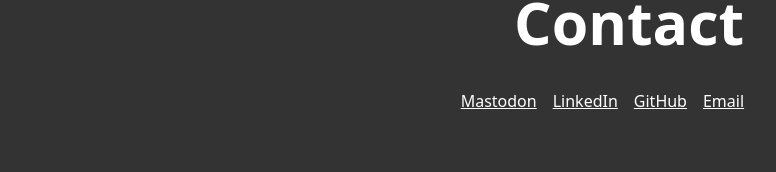
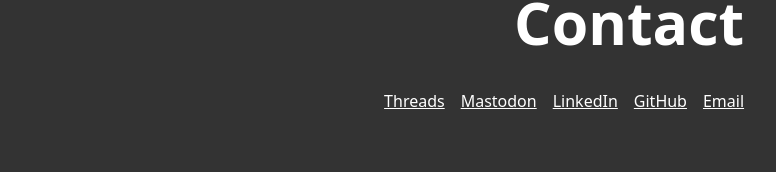
Before and after one commit to chrislam/personal-website, a Next.js app: page / in a window 1280 px wide. Shown: the part 521-693 px from the top of the page, without its empty margins (406-1182 px from the left). Built offline with nearby package versions, Linux system fonts and the light colour scheme.

Commit message:
Update social links

```diff
--- a/components/Content.js
+++ b/components/Content.js
@@ -16,6 +16,14 @@ export default function Content() {
         <div className="horizontal">
           <div className="horizontal-item">
             <a
+              href="https://threads.net/@chrislamnz"
+              rel="me noopener noreferrer"
+            >
+              Threads
+            </a>
+          </div>
+          <div className="horizontal-item">
+            <a
               href="https://mastodon.nz/@chrislam"
               rel="me noopener noreferrer"
             >
@@ -25,13 +33,13 @@ export default function Content() {
           <div className="horizontal-item">
             <a
               href="https://www.linkedin.com/in/chris-lam-a33a5568"
-              rel="noopener noreferrer"
+              rel="me noopener noreferrer"
             >
               LinkedIn
             </a>
           </div>
           <div className="horizontal-item">
-            <a href="https://github.com/chrislam" rel="noopener noreferrer">
+            <a href="https://github.com/chrislam" rel="me noopener noreferrer">
               GitHub
             </a>
           </div>
```
